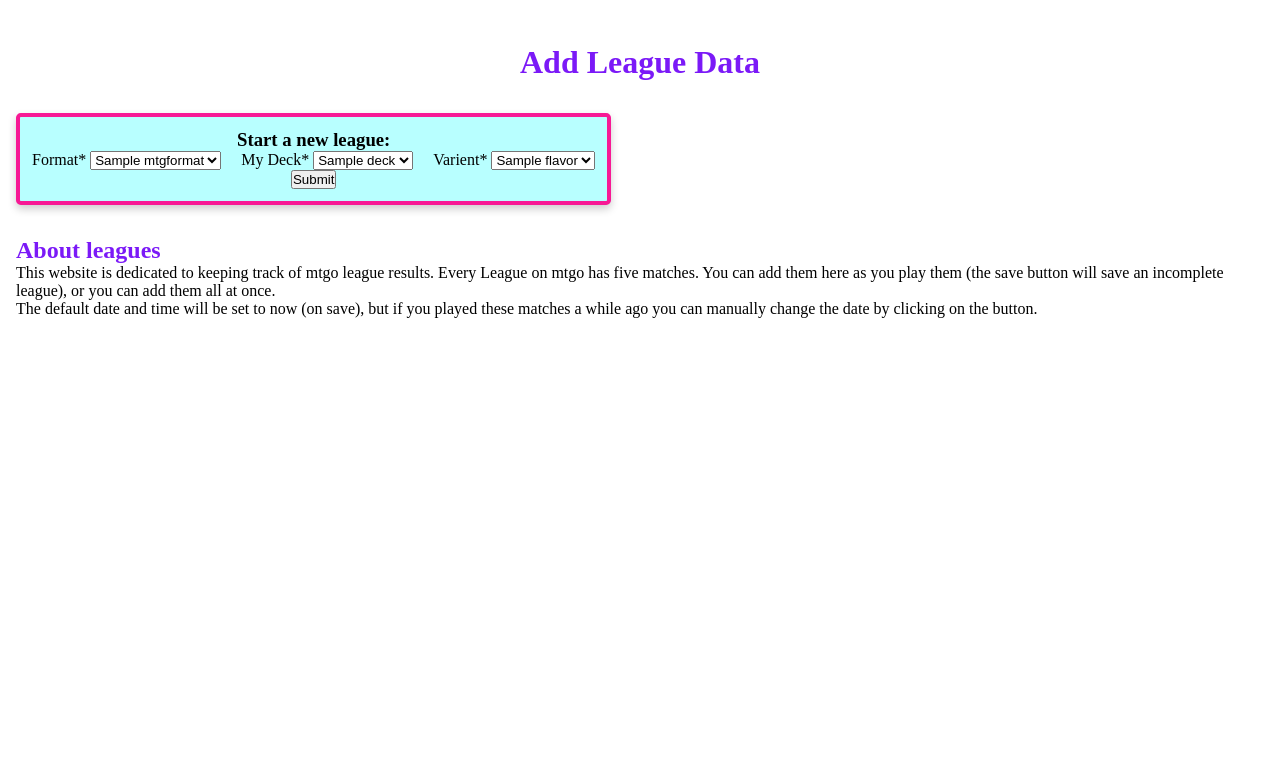
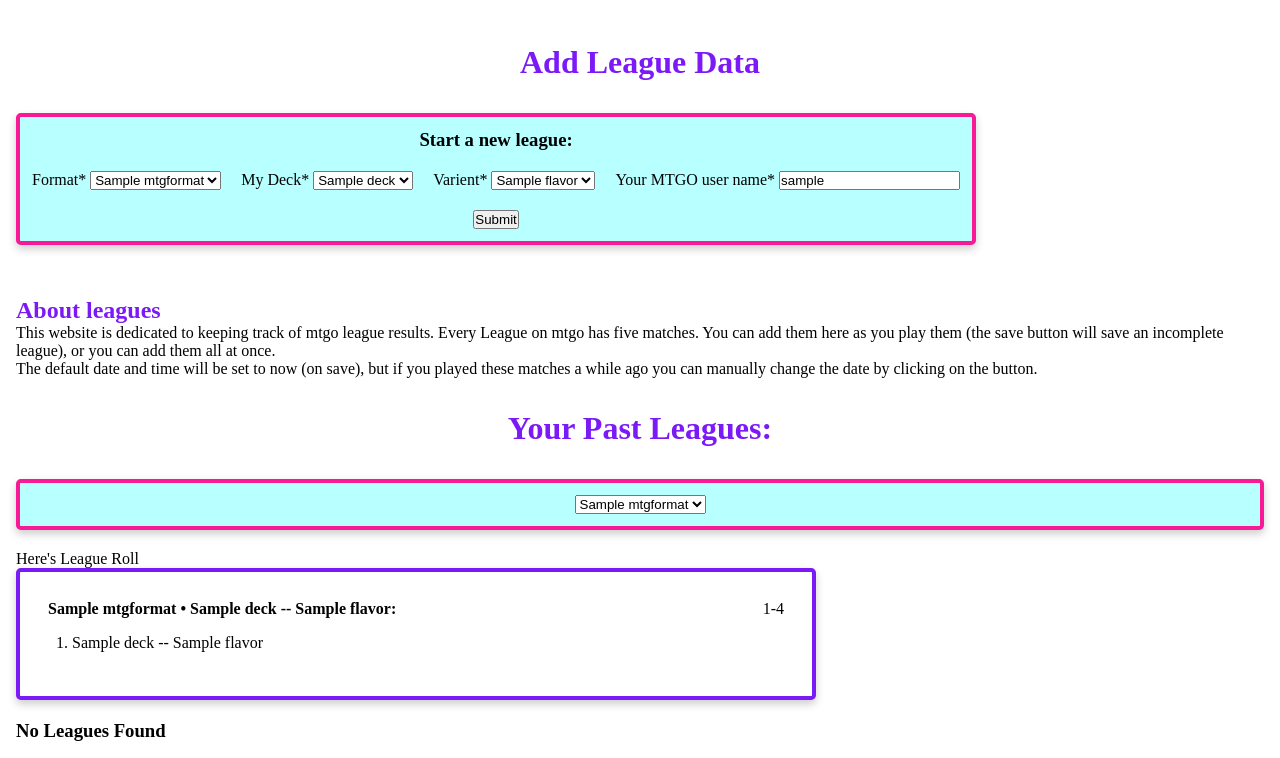
Before and after one commit to sctilley/tirelessRailway, a Django app: page /league/ in a window 1280 px wide. Shown: the part 72-830 px from the top of the page. Before the commit the page ends 390 px from the top, so only its background shows below. Run offline with Django 4.2, Linux system fonts and the light colour scheme; a user stored in the database is signed in; tables that the repository leaves empty hold one stand-in row (values such as "Sample post"); parts of the project's set-up code (start-up, migrations or seed data) failed here and were passed over; some libraries are stand-ins or nearby versions.

Commit message:
league roll

```diff
--- a/leagues/forms.py
+++ b/leagues/forms.py
@@ -91,10 +91,11 @@ class LeagueForm(forms.ModelForm):
         queryset=Deck.objects.all(), label='My Deck', widget=forms.Select(attrs={}))
     myFlavor = forms.ModelChoiceField(
         queryset=Flavor.objects.all(), label='Varient', widget=forms.Select(attrs={}))
+    mtgoUserName = forms.CharField(label='Your MTGO user name', widget=forms.TextInput())
 
     class Meta:
         model = League
-        fields = ('mtgFormat', 'myDeck', 'myFlavor')
+        fields = ('mtgFormat', 'myDeck', 'myFlavor', 'mtgoUserName')
 
 
 class DeckForm(forms.ModelForm):
--- a/leagues/static/leagues/main.css
+++ b/leagues/static/leagues/main.css
@@ -249,6 +249,18 @@ table {
     border-width: 4px 4px 4px 4px;
     border-color: var(--primary);
     border-radius: 0.3rem;
+    margin-bottom: 20px;
+}
+
+.leaguecard {
+    background-color: white;
+    border-color: var(--secondary);
+    max-width: 800px;
+    text-align: left;
+}
+
+.leaguecontent > ol {
+    padding-left: 40px;
 }
 
 .match-card {
--- a/leagues/urls.py
+++ b/leagues/urls.py
@@ -14,6 +14,7 @@ htmx_urlpatters = [
     path('listofdecks/', views.listofdecks, name='listofdecks'),
     path('listofflavors/', views.listofflavors, name='listofflavors'),
     path('checkopponent/', views.checkopponent, name='checkopponent'),
+    path('leagueroll/', views.leagueroll, name='leagueroll'),
 ]
 
 urlpatterns += htmx_urlpatters
--- a/leagues/views.py
+++ b/leagues/views.py
@@ -25,9 +25,7 @@ def home(request):
 
 
 def league(request):
-
     user = request.user
-
     try:
         currentleague = League.objects.filter(user=user).latest('dateCreated')
     except:
@@ -39,6 +37,7 @@ def league(request):
         'mtgFormat': user.profile.recentFormat,
         'myDeck': user.profile.recentDeck,
         'myFlavor': user.profile.recentFlavor,
+        'mtgoUserName': user.profile.mtgoUserName,
         'tag': user.profile.recentTag,
     }
 
@@ -61,7 +60,7 @@ def league(request):
             if l_form.is_valid():
                 league = l_form.save(commit=False)
                 league.user = request.user
-                league.mtgoUserName = user.profile.mtgoUserName
+                user.profile.mtgoUserName = league.mtgoUserName
                 user.profile.recentFormat = league.mtgFormat
                 user.profile.recentDeck = league.myDeck
                 user.profile.recentFlavor = league.myFlavor
@@ -116,6 +115,18 @@ def league(request):
 
     return render(request, 'league.html', context)
 
+def leagueroll(request):
+    print(request.GET)
+    lformat = request.GET['formatselect']
+    print("lformat: ", lformat)
+    user = request.user
+    leagueroll = League.objects.filter(user=user, mtgFormat=lformat, isFinished=True).annotate(wins=Count(
+        "matches", filter=Q(matches__didjawin=1))).order_by("-dateCreated")
+
+    context = {
+        'leagueroll': leagueroll,
+    }
+    return render(request, 'partials/leagueroll.html', context)
 
 def data(request):
 
@@ -179,8 +190,11 @@ def listofflavors(request):
 
     listofflavors = Flavor.objects.filter(deck=ldeck).order_by('-isdefault', 'name')
 
-    currentdeck = user.profile.recentDeck
-    deck_match = currentdeck.id == int(ldeck)
+    try:
+        currentdeck = user.profile.recentDeck
+        deck_match = currentdeck.id == int(ldeck)
+    except:
+        deck_match = False
 
     if deck_match:
         currentflavor = user.profile.recentFlavor
--- a/templates/league.html
+++ b/templates/league.html
@@ -16,8 +16,8 @@
               <h3>Start a new league:</h3>
             </div>
           </div>
-            <div class="row">
-              <div class="col center" id="listofformats" hx-include="#id_mtgFormat" hx-get="{% url 'listofdecks' %}" hx-target="#id_myDeck" hx-swap="innerHTML">
+            <div class="row" style="margin: 20px 0px;">
+              <div class="col center" id="listofformats" hx-trigger="change, load" hx-include="#id_mtgFormat" hx-get="{% url 'listofdecks' %}" hx-target="#id_myDeck" hx-swap="innerHTML">
                 {{l_form.mtgFormat|as_crispy_field}}
               </div>
               <div class="col center" id="listofdecks" hx-include="#id_myDeck" hx-trigger="change, load" hx-get="{% url 'listofflavors' %}" hx-target="#id_myFlavor" hx-swap="innerHTML">
@@ -25,6 +25,9 @@
               </div>
               <div class="col center" id="listofflavors" hx-trigger="change from:#listofformats" hx-get="{% url 'listofflavors' %}" hx-include="#id_mtgFormat" hx-target="#id_myFlavor" hx-swap="innerHTML">
                 {{l_form.myFlavor|as_crispy_field}}
+              </div>
+              <div class="col center" id="mtgoUserName" >
+                {{l_form.mtgoUserName|as_crispy_field}}
               </div>
             </div>
         </div>
@@ -140,6 +143,24 @@
   <p>The default date and time will be set to now (on save), but if you played these matches a while ago you can manually change the date by clicking on the button.</p>
 </div>
 
+<div class="content row">
+  <h1 class="col">Your Past Leagues:</h1>
+</div>
+
+<div class="content">
+  <div class="card">
+    <select name="formatselect" id="fselect" hx-trigger="change, load" hx-get="{% url 'leagueroll' %}" hx-target="#leaguerolldiv">
+      <option value="{{user.profile.recentFormat.id}}" selected>{{user.profile.recentFormat.name}}</option>
+      {% for mtgformats in mtgformats %}
+      <option value="{{mtgformats.id}}">{{mtgformats.name}}</option>
+      {% endfor %}
+    </select>
+  </div>
+
+  {% include 'partials/leagueroll.html' %}
+</div>
+
+
 
 
 {% endblock %}
--- /dev/null
+++ b/templates/partials/leagueroll.html
@@ -0,0 +1,44 @@
+<div id="leaguerolldiv">
+  Here's League Roll
+</div>
+{% if leagueroll %}
+  {% for league in leagueroll %}
+    <div class="card leaguecard">
+      <div class="content row">
+        <b>{{ league.mtgFormat}} &#8226; {{league.myDeck}}{% if league.myFlavor.name != "none/stock" %} -- {{league.myFlavor}}{% endif %}:</b>
+        <p>
+          {% if league.wins == 5 %}
+          5-0
+          {% elif league.wins == 4 %}
+              4-1
+          {% elif league.wins == 3 %}
+              3-2
+          {% elif league.wins == 2 %}
+              2-3
+          {% elif league.wins == 1 %}
+              1-4
+          {% elif league.wins == 0 %}
+              0-5
+          {% else %}
+              {{league.wins}}
+          {% endif %}
+        </p>
+      </div>
+      <div class="leaguecontent">
+        <ol>
+          {% for match in league.matches.all|dictsort:"dateCreated" %}
+            <li>
+              {{ match.theirDeck }}{% if match.theirFlavor.name != "none/stock" %} -- {{match.theirFlavor}}{% endif %}
+            </li>
+          {% endfor %}
+        </ol>
+
+      </div>
+      <div class="content row">
+
+      </div>
+    </div>
+  {% endfor %}
+{% else %}
+  <h3>No Leagues Found</h3>
+{% endif %}
```
